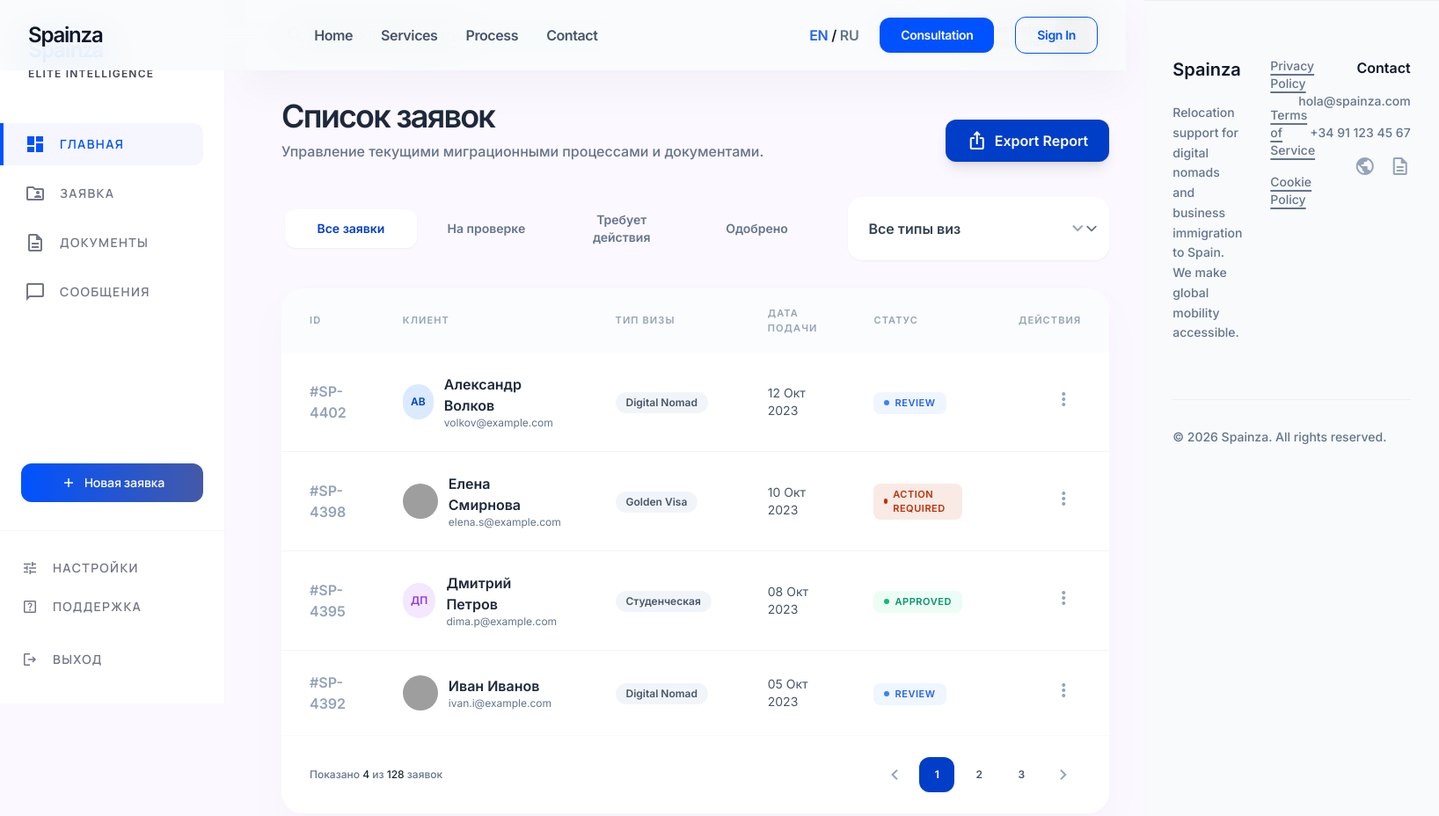
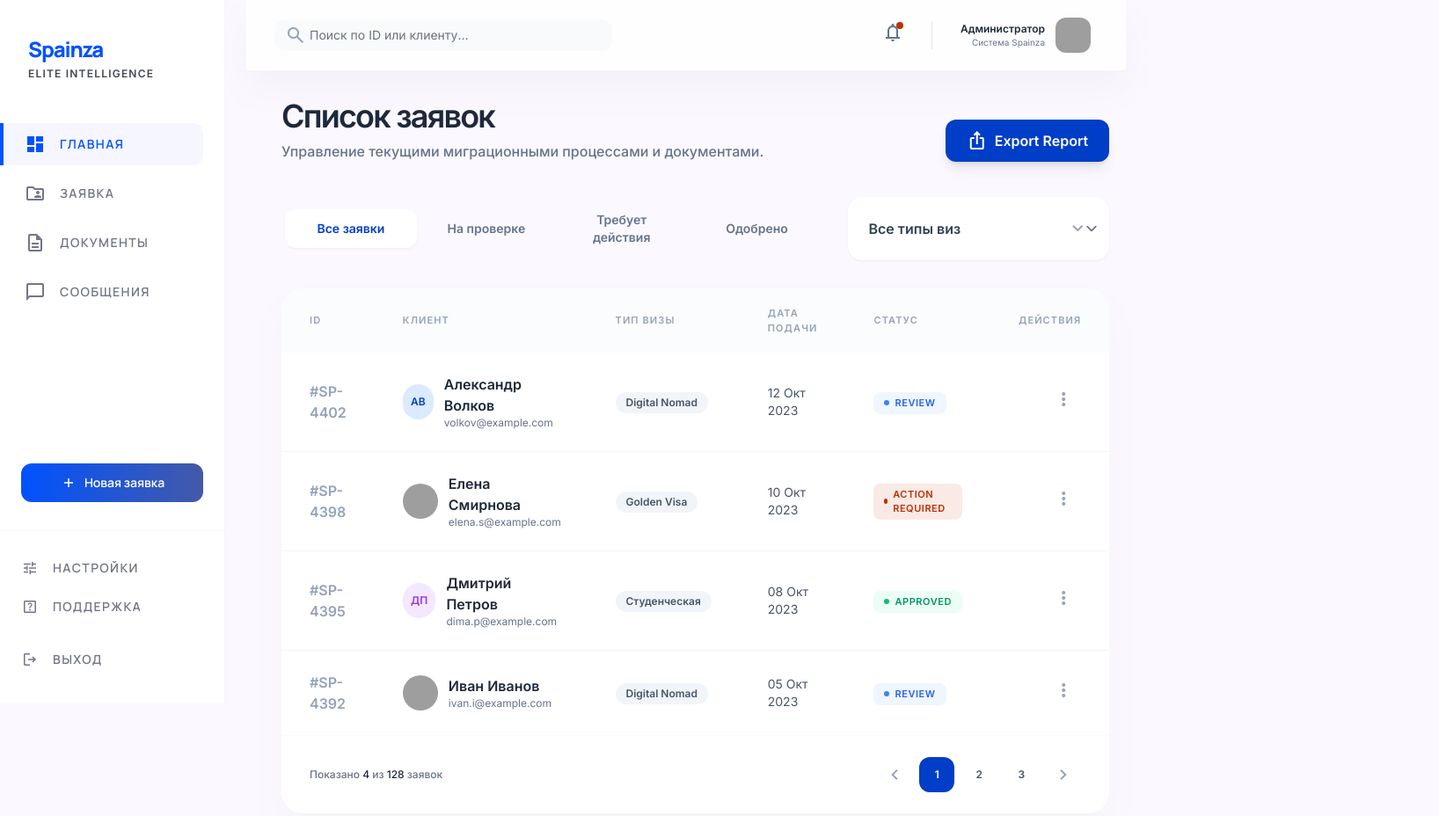
Before and after one commit to rocker0996/spainza, a plain HTML site: page frontend/lk/clients.html in a window 1280 px wide. Shown: the top 928 px of the page at 88% size, 1636 px wide, since content can reach past the window. Drawn offline with nearby package versions, Linux system fonts and the light colour scheme; grey boxes are pictures that could not be loaded.

Commit message:
Restore LK pages to local layout mode.
Keep personal-cabinet pages without shared public header/footer and remove accidental shared layout injection.

Made-with: Cursor

```diff
--- a/frontend/lk/clients.html
+++ b/frontend/lk/clients.html
@@ -110,7 +110,7 @@
               }
           </style>
     </head>
-    <body class="bg-surface font-body text-on-surface min-h-screen flex">
+    <body class="bg-surface font-body text-on-surface min-h-screen flex" data-layout-header="false" data-layout-footer="false">
     <!-- Mobile Top App Bar (Hidden on md+) -->
     <header class="md:hidden flex justify-between items-center px-6 h-16 w-full fixed top-0 z-50 bg-surface/90 backdrop-blur-md shadow-[0_2px_10px_rgba(117,118,130,0.06)]">
     <div class="text-2xl font-black tracking-tighter text-primary-container font-headline">Spainza</div>
@@ -378,5 +378,4 @@
 </div>
 </div>
 </main>
-<script src="../../shared/layout.js"></script>
 </body></html>
```
Also changed, not shown: frontend/lk/dashboard.html (+1 -1 lines), frontend/lk/documents.html (+0 -1 lines), frontend/lk/messages.html (+1 -1 lines), frontend/lk/profile.html (+1 -2 lines), frontend/lk/status.html (+1 -1 lines).
